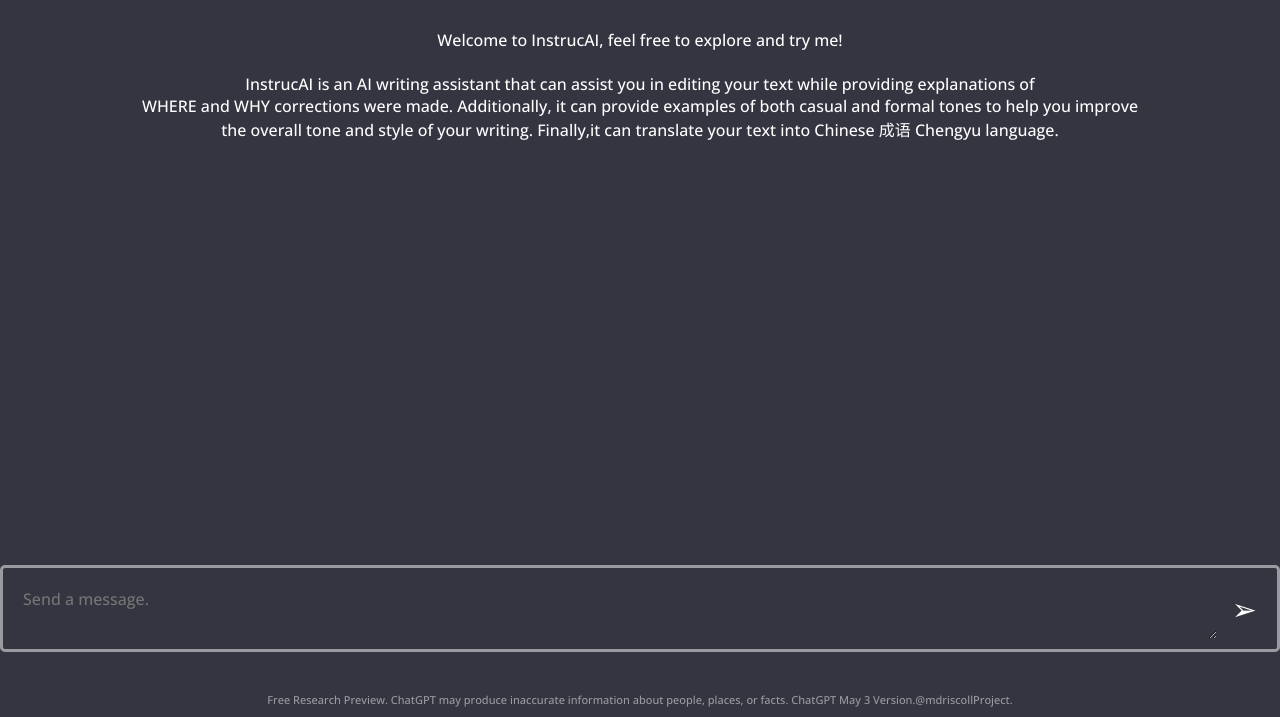
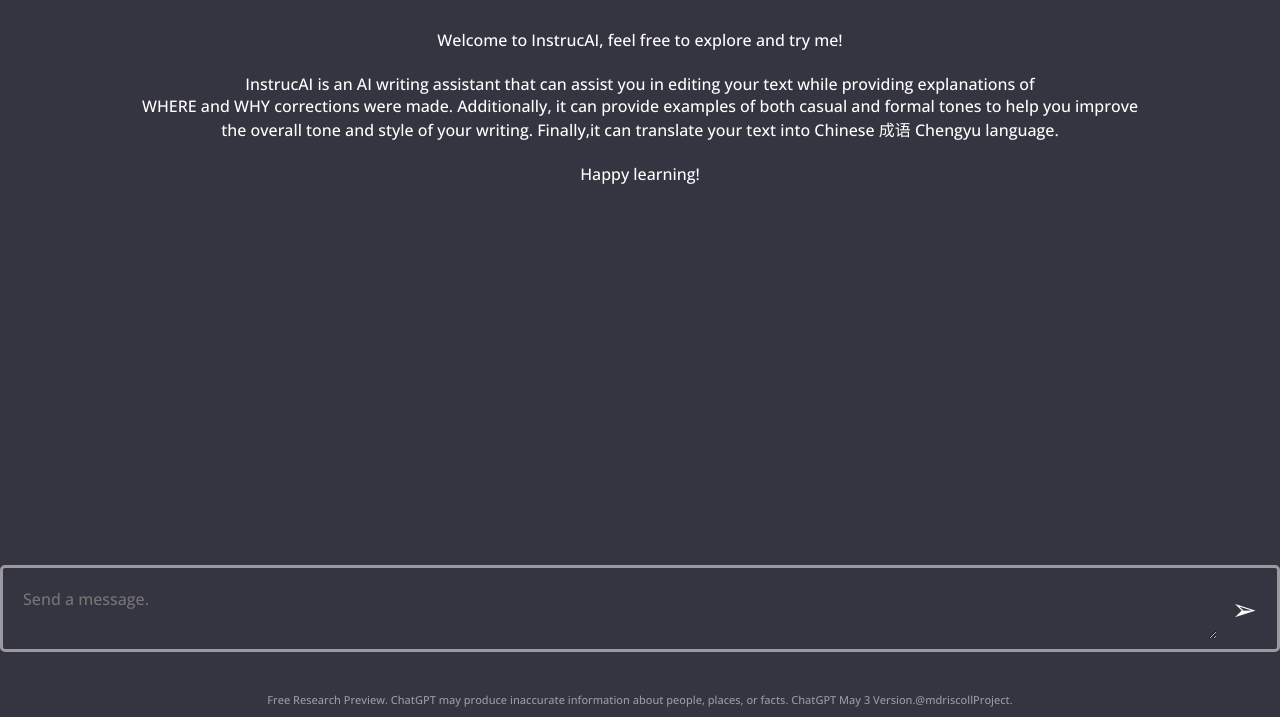
Before and after one commit to mdriscol/InstrucAI, a website built with Vite: page client/index.html in a window 1280 px wide. Shown: the part 83-800 px from the top of the page. Built offline with nearby package versions, Linux system fonts and the light colour scheme.

Commit message:
Update index.html
updated high from 150px to auto;

```diff
--- a/client/index.html
+++ b/client/index.html
@@ -18,7 +18,7 @@
       InstrucAI&#169;
     </h1>
 
-    <div style="height: 150px;">
+    <div style="height: auto;">
       <p style="white-space: pre-line;">
         Welcome to InstrucAI, feel free to explore and try me!
 
```
